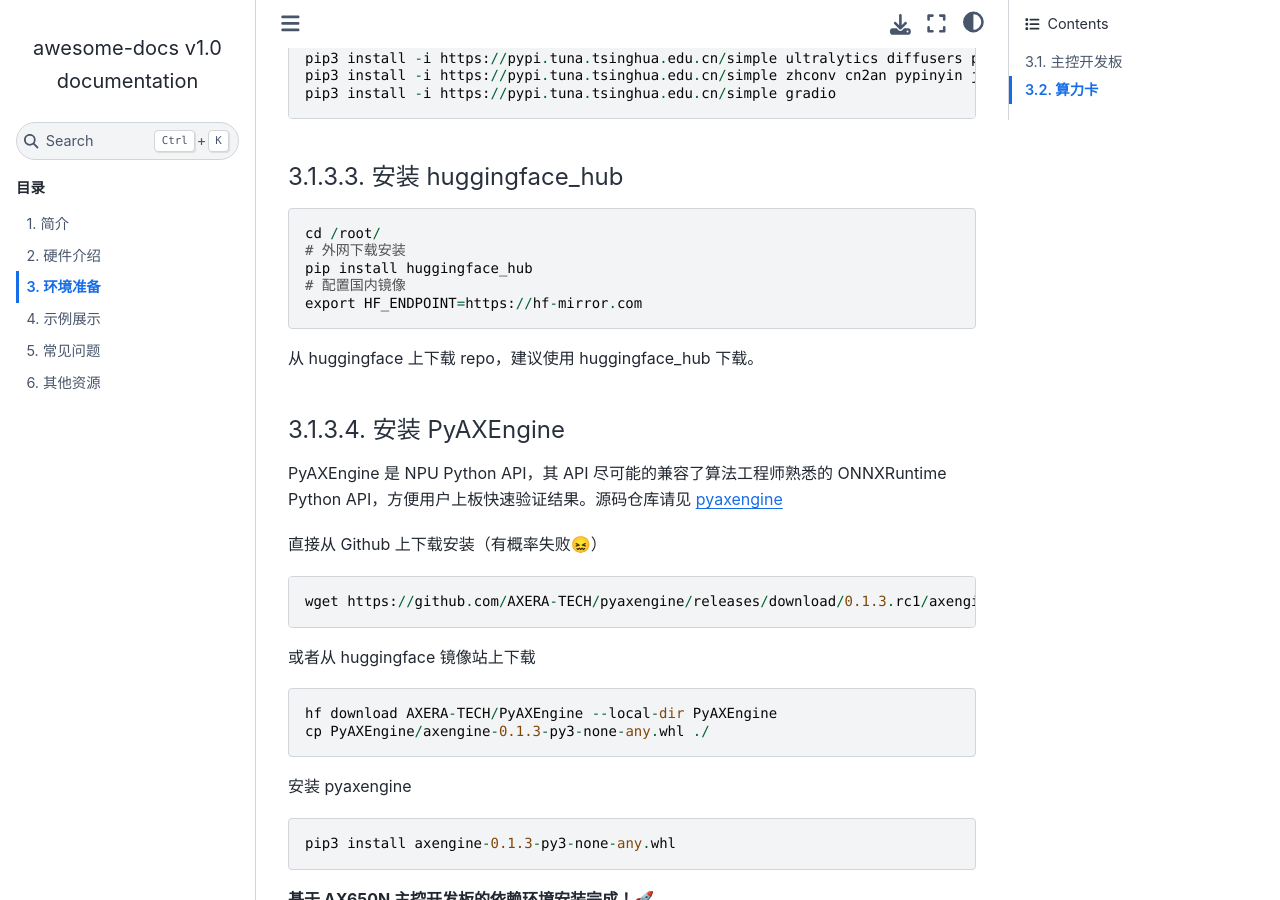
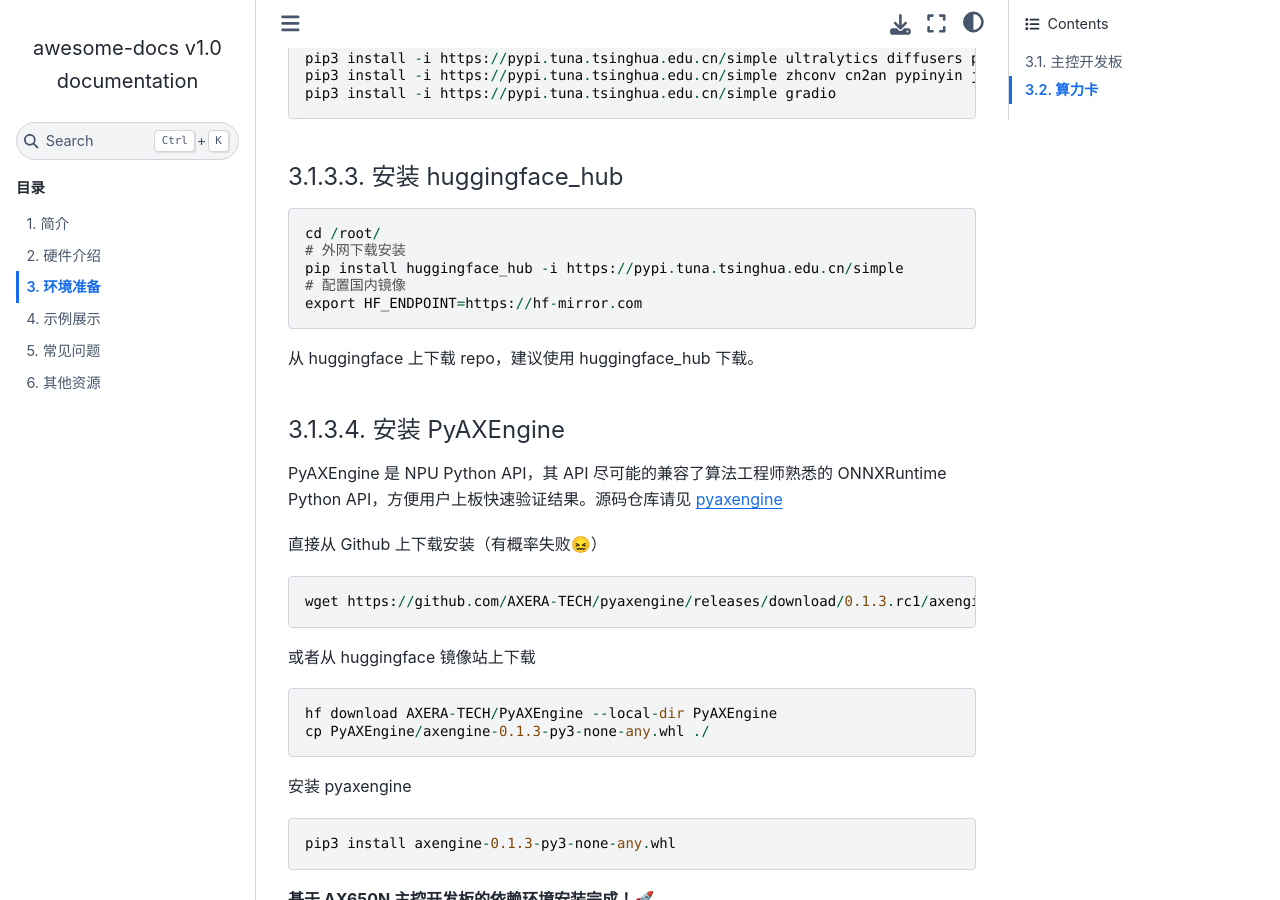
Before and after one commit to AXERA-TECH/awesome-docs, a Sphinx documentation site: the page built from source/02_software.md, in a window 1280 px wide and 900 px high, scrolled down 1763 px. Built offline with Sphinx 7.4.7 and the Sphinx Book theme 1.1.4, drawn with Linux system fonts in a browser that asks for light colours; some of the changed lines change nothing that is shown.

Commit message:
Update 02_software.md

````diff
--- a/source/02_software.md
+++ b/source/02_software.md
@@ -77,7 +77,7 @@ pip3 install -i https://pypi.tuna.tsinghua.edu.cn/simple gradio
 ```
 cd /root/
 # 外网下载安装
-pip install huggingface_hub
+pip install huggingface_hub -i https://pypi.tuna.tsinghua.edu.cn/simple
 # 配置国内镜像
 export HF_ENDPOINT=https://hf-mirror.com
 ```
````
